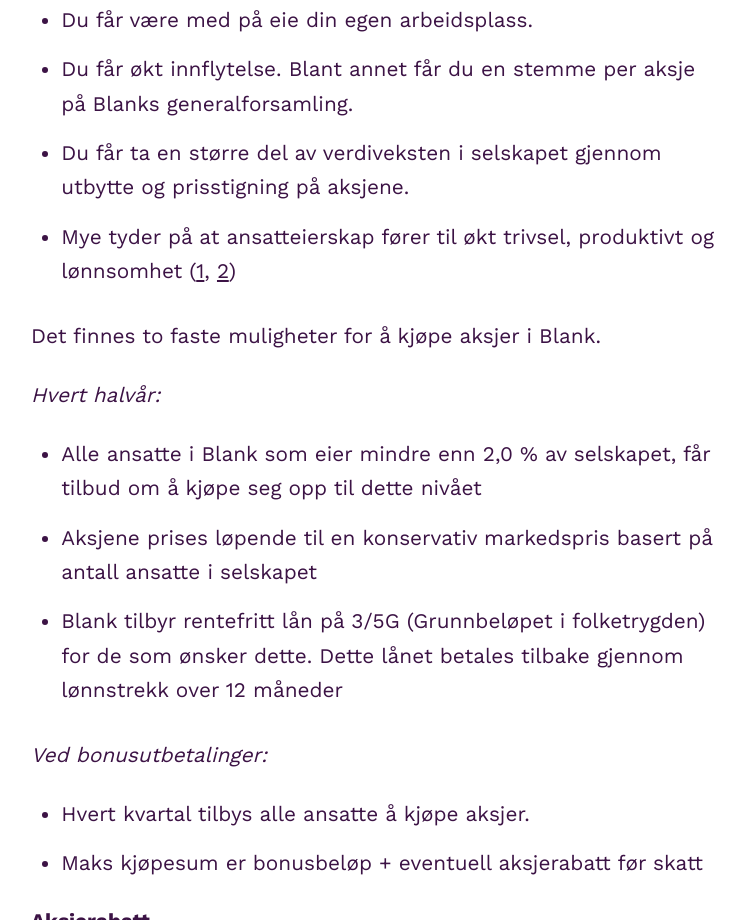
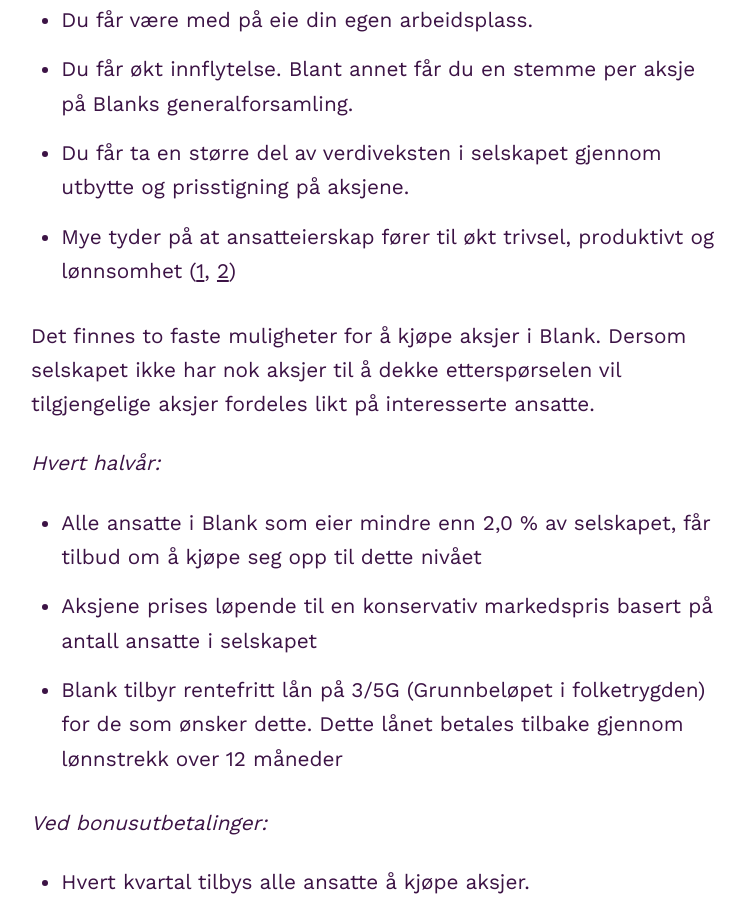
Before and after one commit to blankoslo/about-blank, a Gatsby site: page / in a window 1280 px wide. Shown: the part 11080-12000 px from the top of the page, without its empty margins (69-814 px from the left). Built offline with nearby package versions, Linux system fonts and the light colour scheme; Gatsby itself is replaced by a stand-in of ours; a web font is replaced by a local one.

Commit message:
Legg til forbehold om tilgjengelig aksjer

```diff
--- a/src/content/lonn.md
+++ b/src/content/lonn.md
@@ -43,7 +43,7 @@
 - Du får ta en større del av verdiveksten i selskapet gjennom utbytte og prisstigning på aksjene.
 - Mye tyder på at ansatteierskap fører til økt trivsel, produktivt og lønnsomhet ([1](https://agendamagasin.no/kommentarer/5-grunner-flere-bor-eie-egen-arbeidsplass/), [2](https://wol.iza.org/articles/does-employee-ownership-improve-performance))
 
-Det finnes to faste muligheter for å kjøpe aksjer i Blank.
+Det finnes to faste muligheter for å kjøpe aksjer i Blank. Dersom selskapet ikke har nok aksjer til å dekke etterspørselen vil tilgjengelige aksjer fordeles likt på interesserte ansatte.
 
 *Hvert halvår:*
 - Alle ansatte i Blank som eier mindre enn 2,0 % av selskapet, får tilbud om å kjøpe seg opp til dette nivået
```
